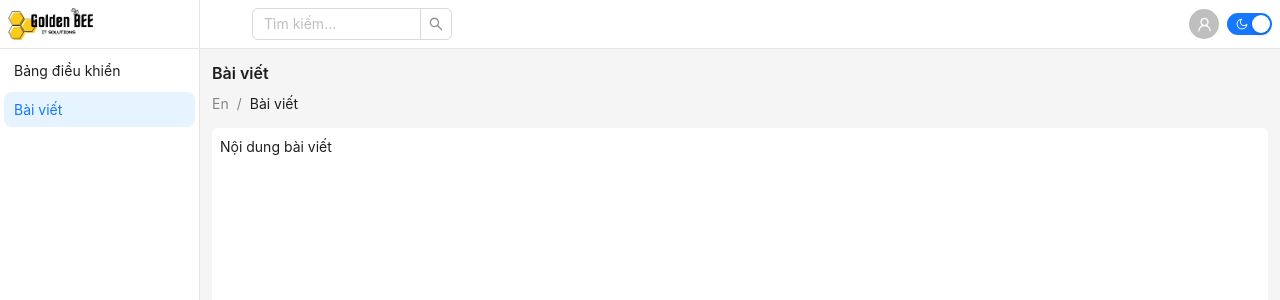
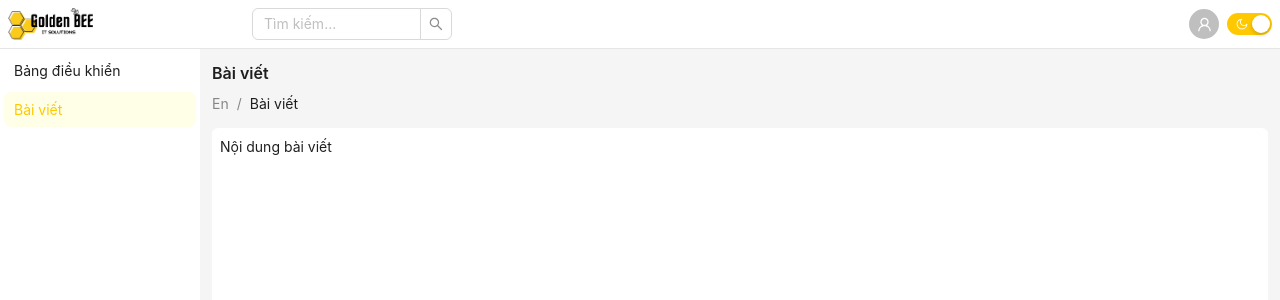
Before and after one commit to Base-Cms-2-0/base-nextjs, a Next.js app: page /en/post in a window 1280 px wide. Shown: the top 300 px of the page. Built offline with nearby package versions, Linux system fonts and the light colour scheme; some icons are missing.

Commit message:
#11 - phuc1105 - [Theme] - component: Cấu hình Tailwind Css

```diff
--- a/src/app/[locale]/(admin)/layout.tsx
+++ b/src/app/[locale]/(admin)/layout.tsx
@@ -18,7 +18,12 @@ export default function DashboardLayout({
     const { Content } = Layout
     const [collapsed, setCollapsed] = useState(false)
     const { mytheme } = useSelector((state: RootState) => state.theme)
+    const getCSSVariable = (variable: string) =>
+        getComputedStyle(document.documentElement).getPropertyValue(variable).trim();
     const themeConfig = {
+        token: {
+            colorPrimary: getCSSVariable('--yellow-500') || '#FFC800',
+          },
         algorithm:
             mytheme === 'dark'
                 ? antdTheme.darkAlgorithm
@@ -29,23 +34,24 @@ export default function DashboardLayout({
 
     useEffect(() => {
         setIsClient(true)
-    }, [])
+        document.documentElement.setAttribute('data-theme', mytheme === 'light' ? 'light' : 'dark')
+    }, [mytheme])
 
-    if (!isClient) {
-        return (
-            <div className="h-screen flex flex-col items-center justify-center">
-                <Image
-                    src={IMAGES.Logo}
-                    alt="Logo"
-                    width={150}
-                />
-            </div>
-        )
-    }
+    // if (!isClient) {
+    //     return (
+    //         <div className="h-screen flex flex-col items-center justify-center">
+    //             <Image
+    //                 src={IMAGES.Logo}
+    //                 alt="Logo"
+    //                 width={150}
+    //             />
+    //         </div>
+    //     )
+    // }
 
     return (
         <ConfigProvider theme={themeConfig}>
-            <Layout className={`${mytheme === 'light' ? 'light' : 'dark'} h-screen`}>
+            <Layout className="h-screen">
                 <Sidebar collapsed={collapsed} setCollapsed={setCollapsed} />
                 <Layout>
                     <MainHeader collapsed={collapsed} setCollapsed={setCollapsed} />
--- a/src/app/[locale]/(auth)/auth/login/page.tsx
+++ b/src/app/[locale]/(auth)/auth/login/page.tsx
@@ -4,9 +4,6 @@ import Login from "@/components/admin/auth/login"
 
 export default function LoginPage() {
   return (
-    <div>
     <Login />
-ahihi
-    </div>
   )
 }
--- a/src/app/[locale]/login/page.tsx
+++ /dev/null
@@ -1,9 +0,0 @@
-'use client'
-
-export default function LoginPage() {
-  return (
-    <div>
-ahihi
-    </div>
-  )
-}
--- a/src/assets/scss/main.scss
+++ b/src/assets/scss/main.scss
@@ -1,3 +1,24 @@
 @import "tailwindcss";
 @import 'admin/sidebar';
 @import 'admin/modal';
+
+@custom-variant dark (&:where([data-theme=dark], [data-theme=dark] *));
+
+
+@theme static {
+    --color-primary: var(--color-yellow-400);
+    --color-secondary: var(--color-orange-500);
+    --margin-sec: 2.5rem;
+    --padding-cont: 0.5rem;
+    --gap-btn: 0.75rem;
+    --radius-sec: 0.375rem;
+}
+
+@theme dark {
+    --color-primary: var(--color-yellow-300);
+    --color-secondary: var(--color-orange-100);
+    --margin-sec: 2.5rem;
+    --padding-cont: 0.5rem;
+    --gap-btn: 0.75rem;
+    --radius-sec: 0.375rem;
+}
```
